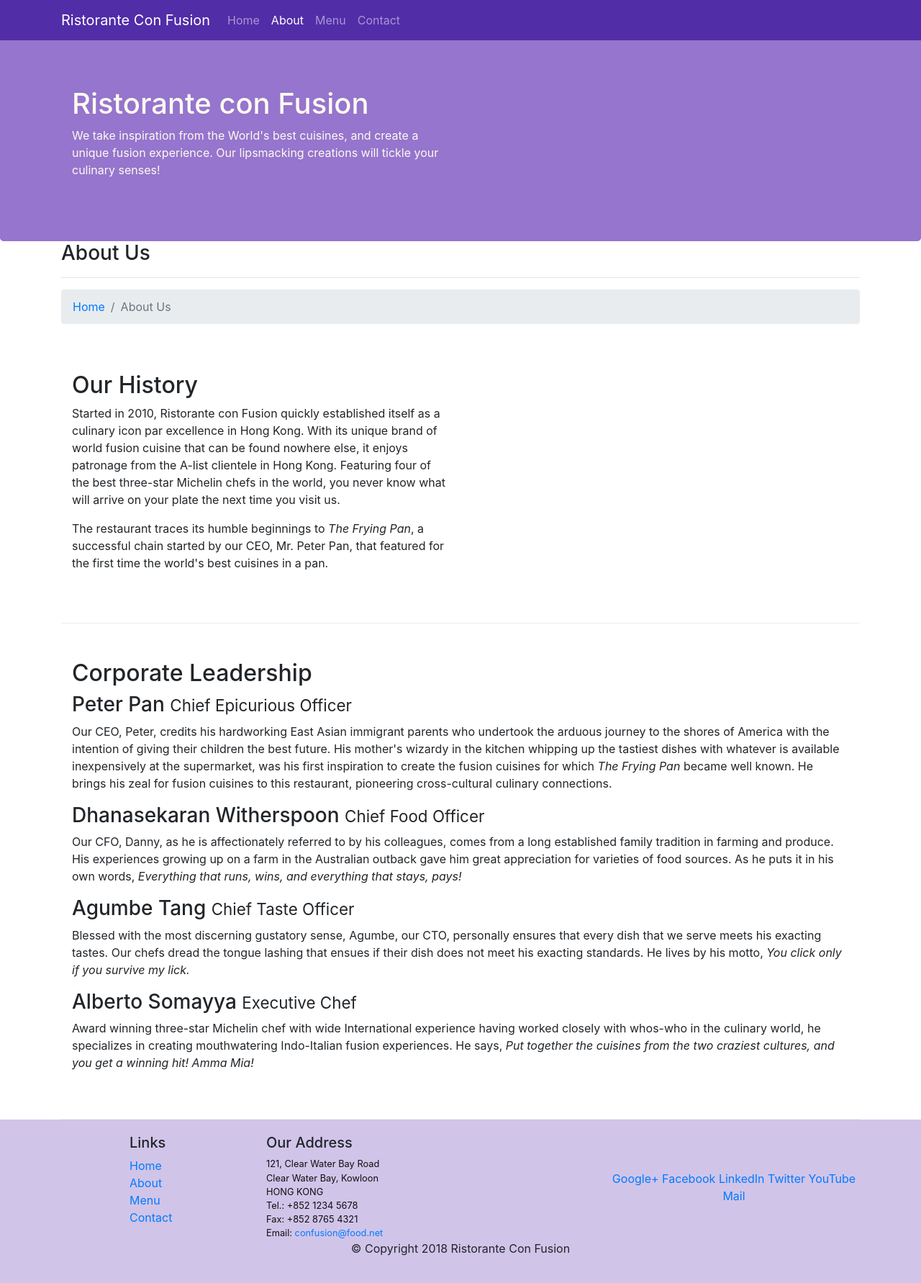
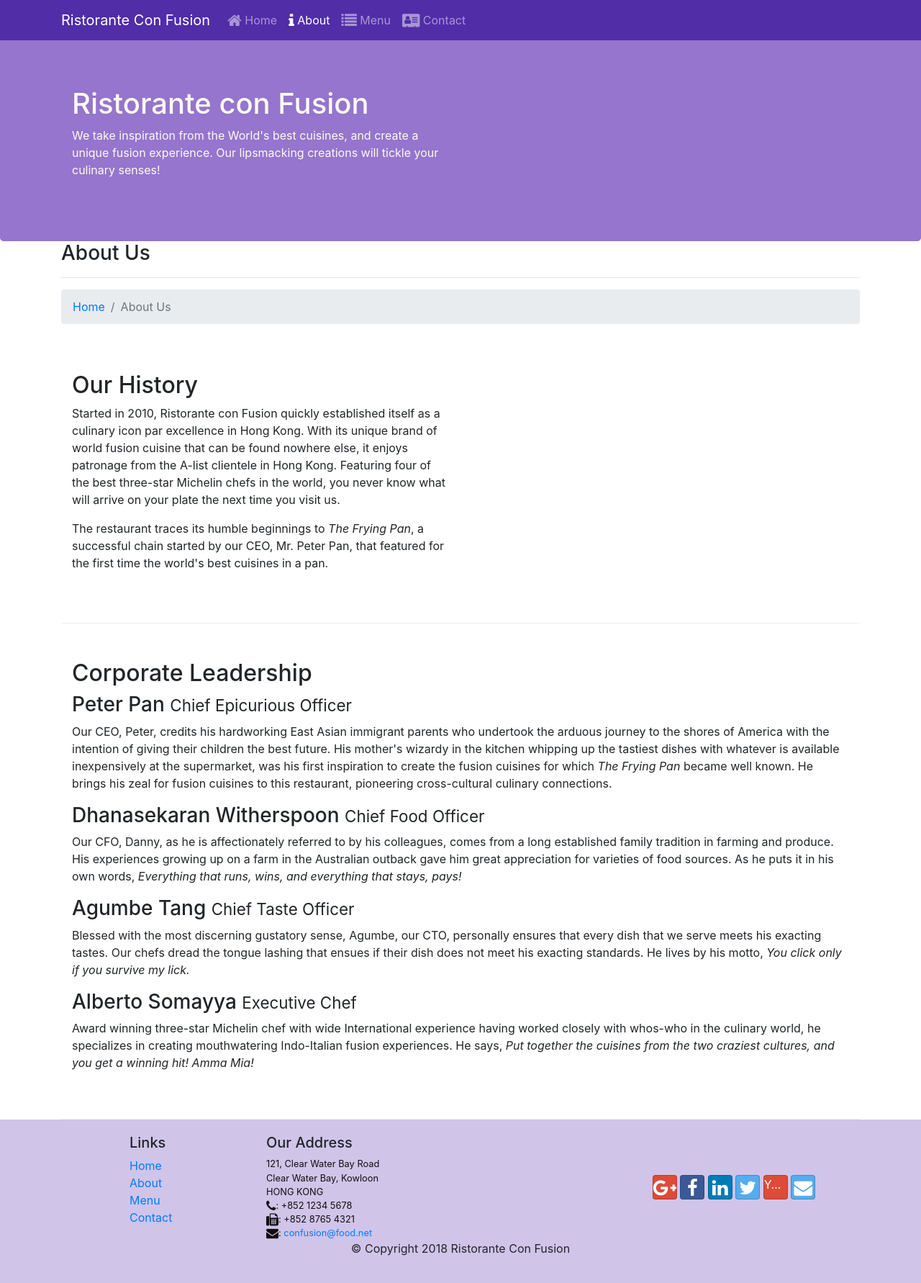
Before and after one commit to bibek-beebayk/Bootstrap4, a website: page aboutus.html in a window 1280 px wide. Shown: the whole page at 72% size. Drawn offline with nearby package versions, Linux system fonts and the light colour scheme.

Commit message:
font icons

```diff
--- a/aboutus.html
+++ b/aboutus.html
@@ -12,6 +12,9 @@
 
     <!-- Bootstrap CSS -->
     <link rel="stylesheet" href="node_modules/bootstrap/dist/css/bootstrap.min.css">
+    <link rel="stylesheet" href="node_modules/font-awesome/css/font-awesome.min.css">
+     <link rel="stylesheet" href="node_modules/bootstrap-social/bootstrap-social.css"><link rel="stylesheet" href="node_modules/font-awesome/css/font-awesome.min.css">
+     <link rel="stylesheet" href="node_modules/bootstrap-social/bootstrap-social.css">
     <link rel="stylesheet" href="css/styles.css" type="text/css">
 
 </head>
@@ -25,10 +28,10 @@
             <a class="navbar-brand" href="./index.html">Ristorante Con Fusion</a>
             <div class="collapse navbar-collapse" id="Navbar">
                 <ul class="navbar-nav mr-auto">
-                    <li class="nav-item "><a class="nav-link" href="./index.html">Home</a></li>
-                    <li class="nav-item active"><a href="#" class="nav-link">About</a></li>
-                    <li class="nav-item"><a href="#" class="nav-link">Menu</a></li>
-                    <li class="nav-item"><a href="#" class="nav-link">Contact</a></li>
+                    <li class="nav-item "><a class="nav-link" href="./index.html"><span class="fa fa-home fa-lg"></span> Home</a></li>
+                    <li class="nav-item active"><a href="#" class="nav-link"><span class="fa fa-info fa-lg"></span> About</a></li>
+                    <li class="nav-item"><a href="#" class="nav-link"><span class="fa fa-list fa-lg"></span> Menu</a></li>
+                    <li class="nav-item"><a href="#" class="nav-link"><span class="fa fa-address-card fa-lg"></span> Contact</a></li>
                 </ul>
             </div>
 
@@ -108,19 +111,19 @@
 		              121, Clear Water Bay Road<br>
 		              Clear Water Bay, Kowloon<br>
 		              HONG KONG<br>
-		              Tel.: +852 1234 5678<br>
-		              Fax: +852 8765 4321<br>
-		              Email: <a href="mailto:confusion@food.net">confusion@food.net</a>
+		              <i class="fa fa-phone fa-lg"></i>: +852 1234 5678<br>
+		              <i class="fa fa-fax fa-lg"></i>: +852 8765 4321<br>
+		              <i class="fa fa-envelope fa-lg"></i>: <a href="mailto:confusion@food.net">confusion@food.net</a>
 		           </address>
                 </div>
                 <div class="col-12 col-sm-4 align-self-center">
                     <div class="text-center">
-                        <a href="http://google.com/+">Google+</a>
-                        <a href="http://www.facebook.com/profile.php?id=">Facebook</a>
-                        <a href="http://www.linkedin.com/in/">LinkedIn</a>
-                        <a href="http://twitter.com/">Twitter</a>
-                        <a href="http://youtube.com/">YouTube</a>
-                        <a href="mailto:">Mail</a>
+                        <a class="btn  btn-social-icon btn-google" href="http://google.com/+"><i class="fa fa-google-plus"></i></a>
+                        <a class="btn btn-social-icon btn-facebook" href="http://www.facebook.com/profile.php?id="><i class="fa fa-facebook"></i></a>
+                        <a class="btn btn-social-icon btn-linkedin" href="http://www.linkedin.com/in/"><i class="fa fa-linkedin"></i></a>
+                        <a class="btn btn-social-icon btn-twitter" href="http://twitter.com/"><i class="fa fa-twitter"></i></a>
+                        <a class="btn btn-social-icon btn-google" href="http://youtube.com/">YouTube</a>
+                        <a class="btn btn-social-icon btn-twitter" href="mailto:"><i class="fa fa-envelope"></i></a>
                     </div>
                 </div>
            </div>
--- a/package.json
+++ b/package.json
@@ -15,6 +15,8 @@
   },
   "dependencies": {
     "bootstrap": "^4.0.0",
+    "bootstrap-social": "^5.1.1",
+    "font-awesome": "^4.7.0",
     "jquery": "^3.3.1",
     "popper.js": "^1.12.9"
   }
```
Also changed, not shown: index.html (+9 -7 lines), 1 other file.
